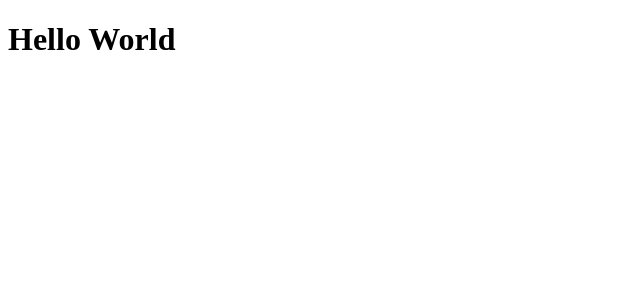
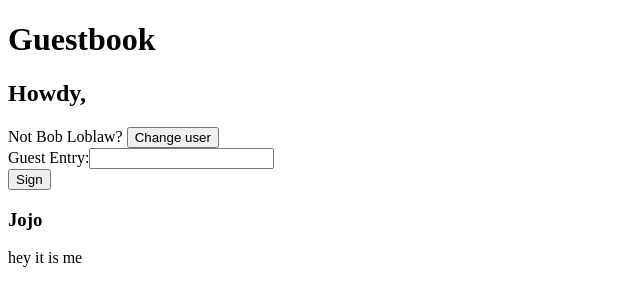
Before and after one commit to jlaurentpdx/guestbook-auth, a React app: page / in a window 1280 px wide. Shown: the top 306 px of the page, without its empty margins (0-640 px from the left). Built offline with nearby package versions, Linux system fonts and the light colour scheme.

Commit message:
initial layout

```diff
--- a/src/App.jsx
+++ b/src/App.jsx
@@ -1,3 +1,60 @@
+import { useState } from 'react';
+
 export default function App() {
-  return <h1>Hello World</h1>;
+  const [user, setUser] = useState('');
+  const [currentUser, setCurrentUser] = useState('Bob Loblaw');
+  const [entry, setEntry] = useState('');
+  const [entries, setEntries] = useState([
+    { id: 'Jojo-0', name: 'Jojo', comment: 'hey it is me' },
+  ]);
+
+  const handleChangeUser = (e) => {
+    e.preventDefault();
+    setCurrentUser('');
+  };
+
+  const handleSubmit = (e) => {
+    e.preventDefault();
+    setEntries([...entries, { entry }]);
+    setCurrentUser(user);
+  };
+
+  return (
+    <div>
+      <header>
+        <h1>Guestbook</h1>
+        <h2>Howdy, {user}</h2>
+      </header>
+      <main>
+        <form>
+          {currentUser ? (
+            <>
+              <span>Not {currentUser}? </span>
+              <button onClick={handleChangeUser}>Change user</button>
+            </>
+          ) : (
+            <>
+              <div className="name">
+                <span>Guest Name:</span>
+                <input value={user} onChange={(e) => setUser(e.target.value)} />
+              </div>
+            </>
+          )}
+          <div className="entry">
+            <span>Guest Entry:</span>
+            <input value={entry} onChange={(e) => setEntry(e.target.value)} />
+          </div>
+          <button onClick={handleSubmit}>Sign</button>
+        </form>
+        {entries.length > 0
+          ? entries.map((entry) => (
+              <div key={entry.id}>
+                <h3>{entry.name}</h3>
+                <p>{entry.comment}</p>
+              </div>
+            ))
+          : null}
+      </main>
+    </div>
+  );
 }
```
